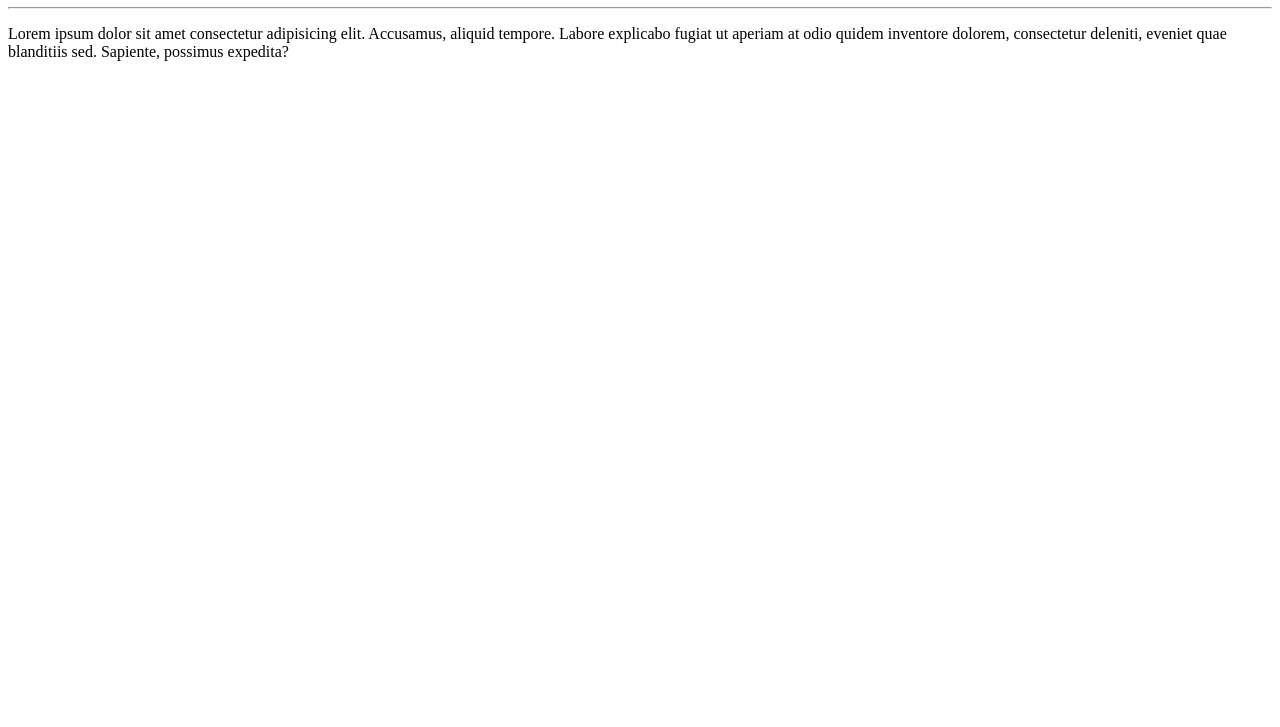
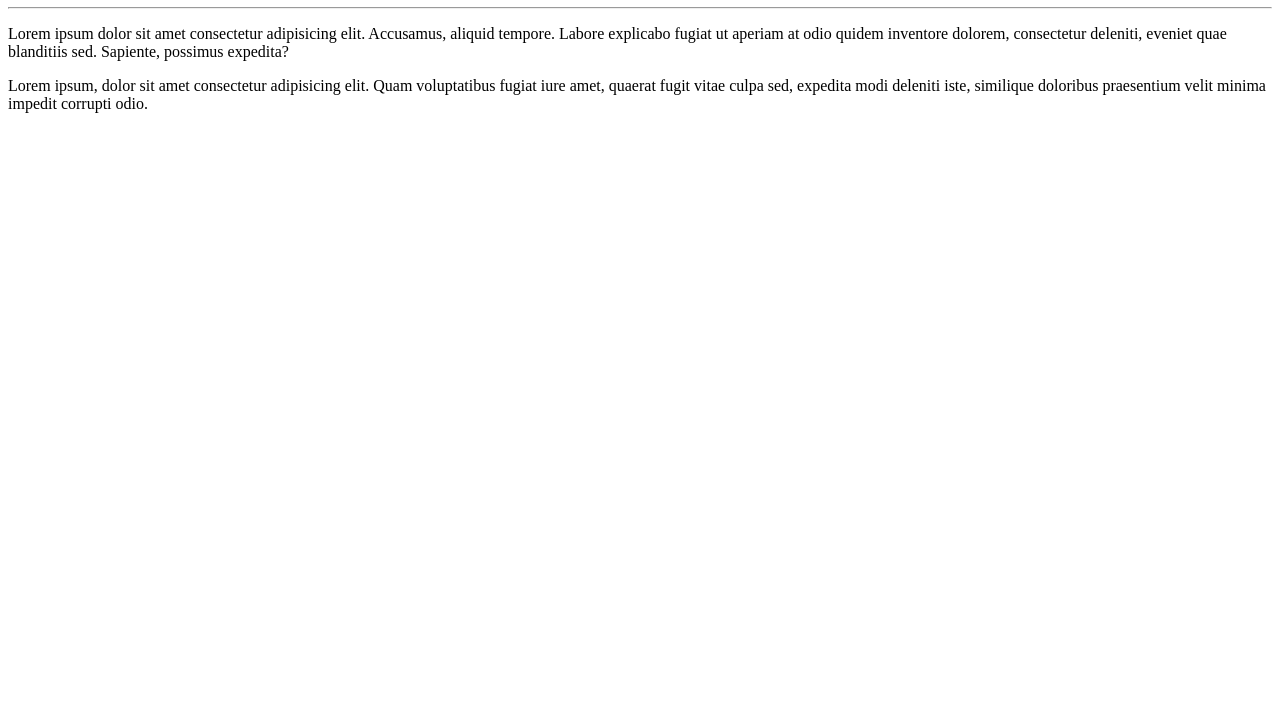
Before and after one commit to elias-nascimento/Ola-Mundo, a plain HTML site: page site-exemplo/index.html in a window 1280 px wide. Shown: the part 73-800 px from the top of the page. Drawn offline with Linux system fonts and the light colour scheme.

Commit message:
Adicionei um novo parágrafo

```diff
--- a/site-exemplo/index.html
+++ b/site-exemplo/index.html
@@ -10,5 +10,6 @@
     <h1>Olá, Mundo!</h1>
     <hr>
     <p>Lorem ipsum dolor sit amet consectetur adipisicing elit. Accusamus, aliquid tempore. Labore explicabo fugiat ut aperiam at odio quidem inventore dolorem, consectetur deleniti, eveniet quae blanditiis sed. Sapiente, possimus expedita?</p>
+    <p>Lorem ipsum, dolor sit amet consectetur adipisicing elit. Quam voluptatibus fugiat iure amet, quaerat fugit vitae culpa sed, expedita modi deleniti iste, similique doloribus praesentium velit minima impedit corrupti odio.</p>
 </body>
 </html>
```
